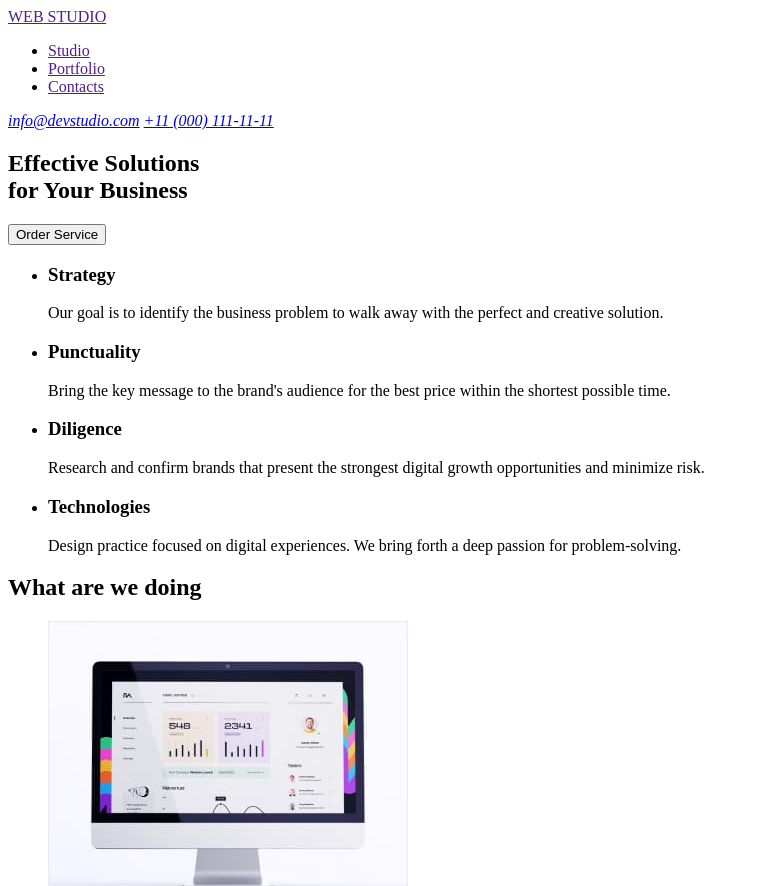
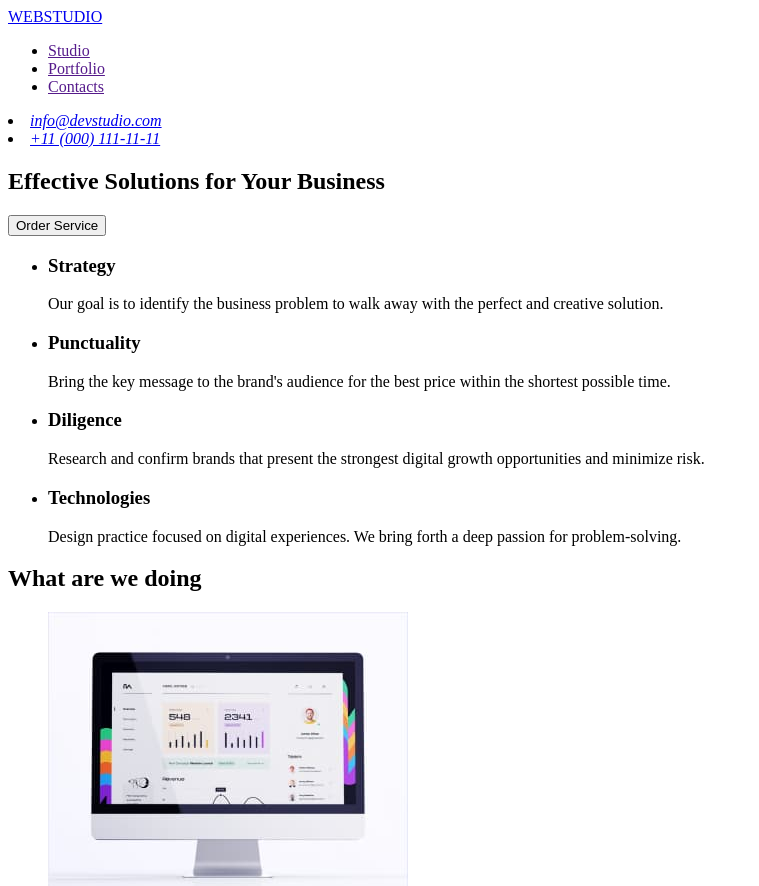
Before and after one commit to ViNezh/goit-markup-hw-01, a plain HTML site: page index.html in a window 1280 px wide. Shown: the top 886 px of the page, without its empty margins (0-759 px from the left). Drawn offline with Linux system fonts and the light colour scheme.

Commit message:
Update index.html

```diff
--- a/index.html
+++ b/index.html
@@ -10,7 +10,7 @@
   <body>
     <header>
       <nav>
-        <a href=""><span>WEB</span> STUDIO</a>
+        <a href="./index.html">WEBSTUDIO</a>
         <ul>
           <li><a href="">Studio</a></li>
           <li><a href="">Portfolio</a></li>
@@ -18,15 +18,14 @@
         </ul>
       </nav>
       <address>
-        <a href="mailto:info@devstudio.com">info@devstudio.com</a>
-        <a href="tel:+110001111111">+11 (000) 111-11-11</a>
+        <li><a href="mailto:info@devstudio.com">info@devstudio.com</a></li>
+        <li><a href="tel:+110001111111">+11 (000) 111-11-11</a></li>
       </address>
     </header>
     <main>
       <section>
         <h1>
-          Effective Solutions <br />
-          for Your Business
+          Effective Solutions for Your Business
         </h1>
         <button type="button">Order Service</button>
       </section>
@@ -138,7 +137,7 @@
       </section>
     </main>
     <footer>
-      <a href=""><span>WEB</span> STUDIO</a>
+      <a href="./index.html">WEBSTUDIO</a>
       <p>
         Increase the flow of customers and sales for your business with digital
         marketing & growth solutions.
```
